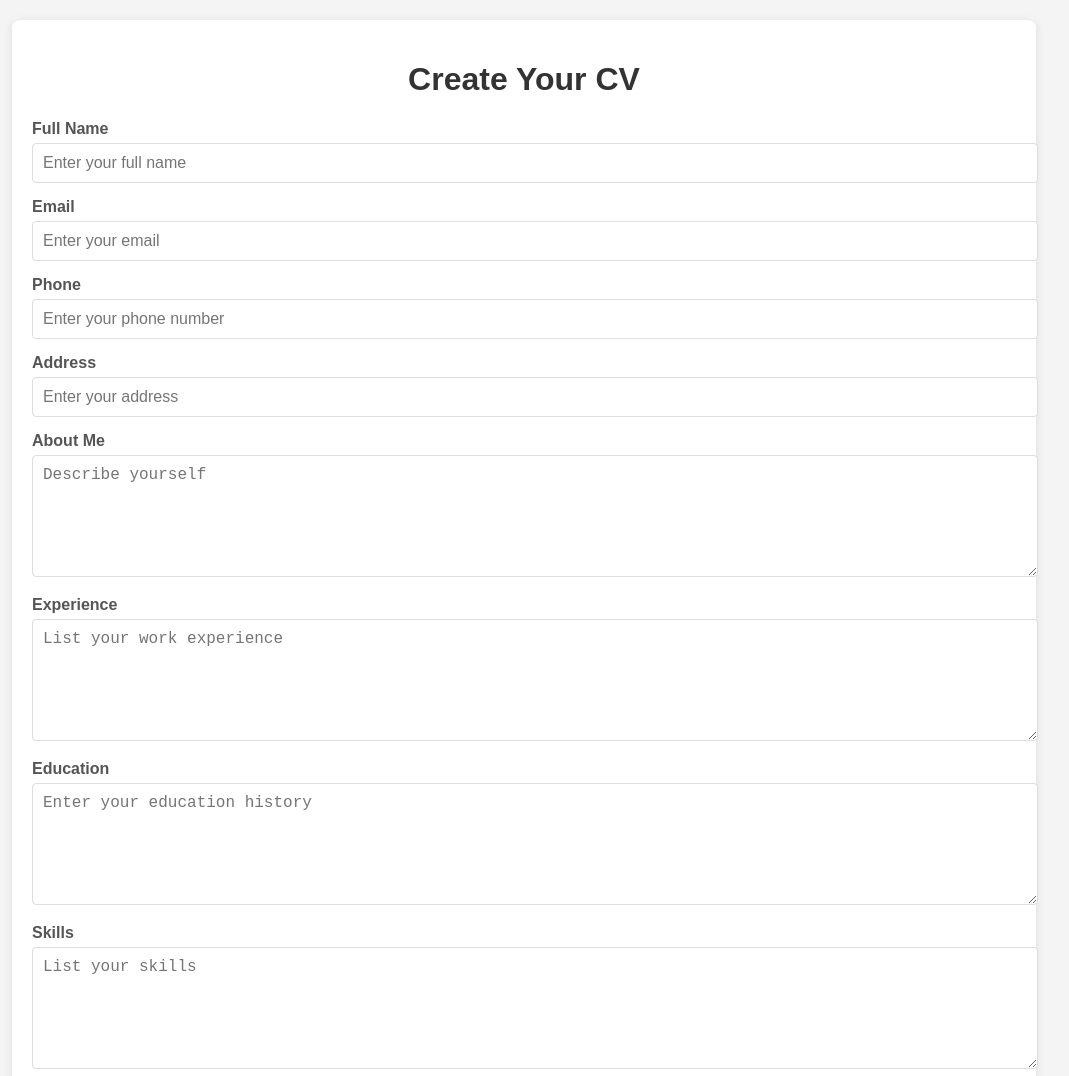
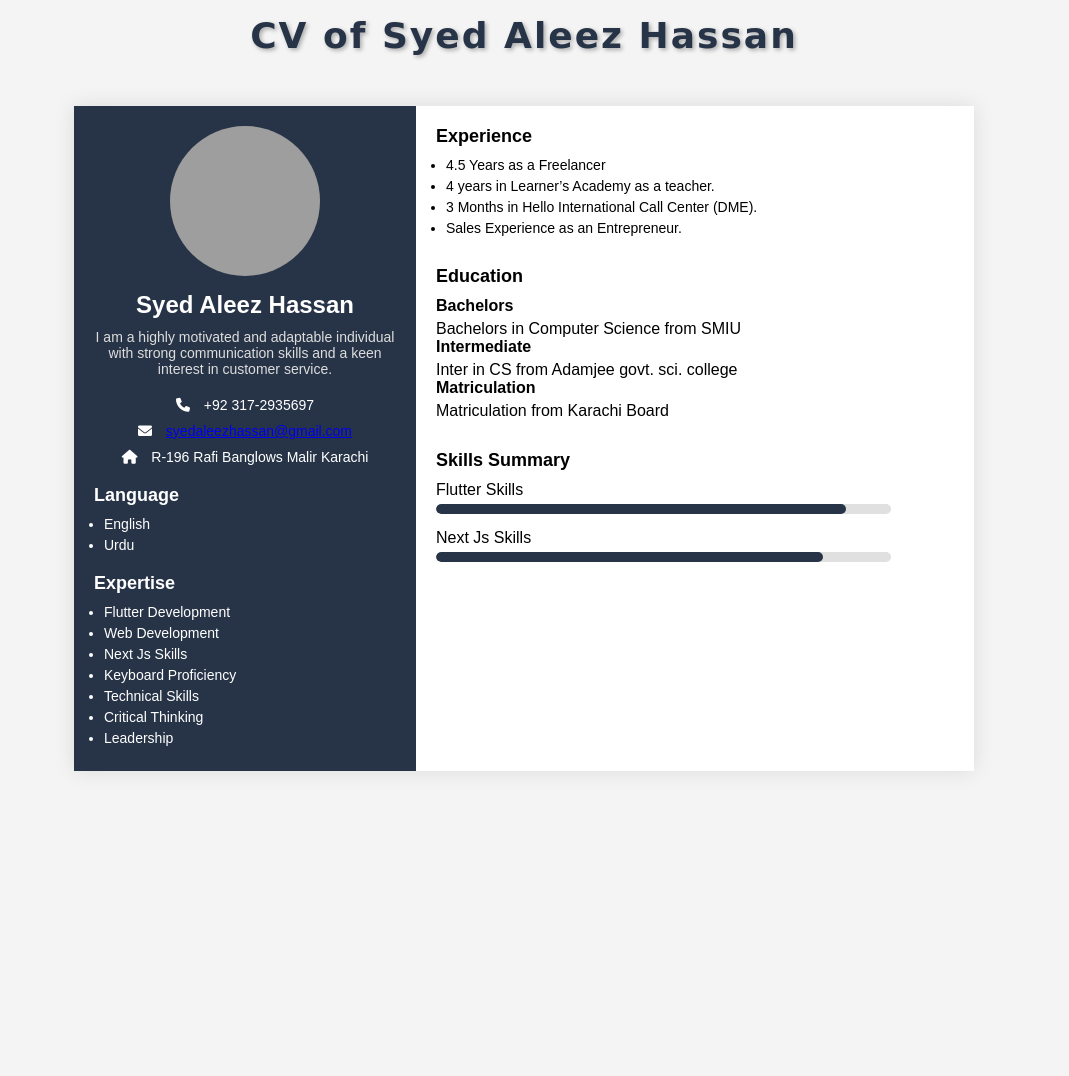
Before and after one commit to SyedAleezHassan/GI-AIWMD-Hackathon, a plain HTML site: page index.html in a window 1280 px wide. Shown: the top 1076 px of the page, without its empty margins (116-1185 px from the left). After the commit the page ends 821 px from the top, so only its background shows below. Drawn offline with Linux system fonts and the light colour scheme; grey boxes are pictures that could not be loaded.

Commit message:
mu resume done

```diff
--- a/index.html
+++ b/index.html
@@ -1,78 +1,92 @@
+
 <!DOCTYPE html>
 <html lang="en">
 <head>
     <meta charset="UTF-8">
     <meta name="viewport" content="width=device-width, initial-scale=1.0">
-    <title>Dynamic CV Generator</title>
+    <title>Resume - Syed Aleez Hassan</title>
     <link rel="stylesheet" href="styles.css">
+    <link rel="stylesheet" href="https://cdnjs.cloudflare.com/ajax/libs/font-awesome/6.0.0-beta3/css/all.min.css" />
+    <script src="script.js"></script>
 </head>
 <body>
+    <h1 class="main_heading">CV of Syed Aleez Hassan</h1>
     <div class="container">
-        <!-- cv foerm -->
-        <form id="cv-form" class="cv-form">
-            <h1>Create Your CV</h1>
-            <div class="form-group">
-                <label for="name">Full Name</label>
-                <input type="text" id="name" placeholder="Enter your full name" required>
+        <div class="left-column">
+            <div class="profile-picture">
+                <img src="https://www.google.com/url?sa=i&url=https%3A%2F%2Fwww.deviantart.com%2Fsomemilk%2Fart%2FSpongebob-4-150x150-PNG-132615469&psig=AOvVaw09OHHgnd5nvc8kzTDLQkM-&ust=1725814069591000&source=images&cd=vfe&opi=89978449&ved=0CBQQjRxqFwoTCMi1l8mksYgDFQAAAAAdAAAAABAE" alt="Profile Picture">
             </div>
-            <div class="form-group">
-                <label for="email">Email</label>
-                <input type="email" id="email" placeholder="Enter your email" required>
+            <h1>Syed Aleez Hassan</h1>
+            <p class="about-me">
+                I am a highly motivated and adaptable individual with strong communication skills and a keen interest in customer service.
+            </p>
+
+            <div class="contact-info">
+                <p><i class="fas fa-phone"></i> +92 317-2935697</p>
+                <p id="email-link"><i class="fas fa-envelope"></i> <a href="#" id="email">syedaleezhassan@gmail.com</a></p>
+                <p><i class="fas fa-home"></i> R-196 Rafi Banglows Malir Karachi</p>
             </div>
-            <div class="form-group">
-                <label for="phone">Phone</label>
-                <input type="tel" id="phone" placeholder="Enter your phone number" required>
+
+            <div class="language-section">
+                <h2>Language</h2>
+                <ul>
+                    <li>English</li>
+                    <li>Urdu</li>
+
+                </ul>
             </div>
-            <div class="form-group">
-                <label for="address">Address</label>
-                <input type="text" id="address" placeholder="Enter your address" required>
+
+            <div class="expertise-section">
+                <h2>Expertise</h2>
+                <ul>
+                    <li>Flutter Development</li>
+                    <li>Web Development</li>
+                    <li>Next Js Skills</li>
+                    <li>Keyboard Proficiency</li>
+                    <li>Technical Skills</li>
+                    <li>Critical Thinking</li>
+                    <li>Leadership</li>
+                </ul>
             </div>
-            <div class="form-group">
-                <label for="about">About Me</label>
-                <textarea id="about" placeholder="Describe yourself" required></textarea>
+        </div>
+
+        <div class="right-column">
+            <div class="section">
+                <h2>Experience</h2>
+                <ul>
+                    <li>4.5 Years as a Freelancer</li>
+                    <li>4 years in Learner’s Academy as a teacher.</li>
+                     <li>3 Months in Hello International Call Center (DME).</li>
+                    <li>Sales Experience as an Entrepreneur.</li>
+                </ul>
             </div>
-            <div class="form-group">
-                <label for="experience">Experience</label>
-                <textarea id="experience" placeholder="List your work experience" required></textarea>
+
+            <div class="section">
+                <h2>Education</h2>
+                <h3>Bachelors</h3>
+                <p>Bachelors in Computer Science from SMIU</p>
+                <h3>Intermediate</h3>
+                <p>Inter in CS from Adamjee govt. sci. college</p>
+                <h3>Matriculation</h3>
+                <p>Matriculation from Karachi Board</p>
             </div>
-            <div class="form-group">
-                <label for="education">Education</label>
-                <textarea id="education" placeholder="Enter your education history" required></textarea>
-            </div>
-            <div class="form-group">
-                <label for="skills">Skills</label>
-                <textarea id="skills" placeholder="List your skills" required></textarea>
-            </div>
-            <button type="submit">Generate CV</button>
-        </form>
 
-        <!-- show dynanic generated cv -->
-        <div id="cv-display" class="cv-display" style="display: none;">
-            <div class="cv-header">
-                <h1 id="cv-name"></h1>
-                <p id="cv-email"></p>
-                <p id="cv-phone"></p>
-                <p id="cv-address"></p>
-            </div>
-            <div class="cv-section">
-                <h2>About Me</h2>
-                <p id="cv-about"></p>
-            </div>
-            <div class="cv-section">
-                <h2>Experience</h2>
-                <p id="cv-experience"></p>
-            </div>
-            <div class="cv-section">
-                <h2>Education</h2>
-                <p id="cv-education"></p>
-            </div>
-            <div class="cv-section">
-                <h2>Skills</h2>
-                <p id="cv-skills"></p>
+            <div class="skills-summary">
+                <h2>Skills Summary</h2>
+                <div class="skill-bar">
+                    <p>Flutter Skills</p>
+                    <div class="progress-bar">
+                        <div class="progress" style="width: 90%;"></div>
+                    </div>
+                </div>
+                <div class="skill-bar">
+                    <p>Next Js Skills</p>
+                    <div class="progress-bar">
+                        <div class="progress" style="width: 85%;"></div>
+                    </div>
+                </div>
             </div>
         </div>
     </div>
-
-    <script src="script.js"></script>
 </body>
 </html>
--- a/script.js
+++ b/script.js
@@ -1,27 +1,12 @@
-// Define types for form fields and their values
-var form = document.getElementById('cv-form');
-form.addEventListener('submit', function (event) {
-    event.preventDefault(); // Prevent form from submitting traditionally
-    // Get form values with explicit typecasting
-    var name = document.getElementById('name').value;
-    var email = document.getElementById('email').value;
-    var phone = document.getElementById('phone').value;
-    var address = document.getElementById('address').value;
-    var about = document.getElementById('about').value;
-    var experience = document.getElementById('experience').value;
-    var education = document.getElementById('education').value;
-    var skills = document.getElementById('skills').value;
-    // Populate the CV with the user input
-    document.getElementById('cv-name').innerText = name;
-    document.getElementById('cv-email').innerText = email;
-    document.getElementById('cv-phone').innerText = phone;
-    document.getElementById('cv-address').innerText = address;
-    document.getElementById('cv-about').innerText = about;
-    document.getElementById('cv-experience').innerText = experience;
-    document.getElementById('cv-education').innerText = education;
-    document.getElementById('cv-skills').innerText = skills;
-    // Show the CV display section
-    document.getElementById('cv-display').style.display = 'block';
-    // Optionally, hide the form after submission
-    document.getElementById('cv-form').style.display = 'none';
-});
+// alert('test');
+var emailLink = document.getElementById('email-link');
+if (emailLink) {
+    emailLink.addEventListener('click', function (event) {
+        event.preventDefault();
+        var email = 'syedaleezhassan@gmail.com';
+        var subject = 'Hello Syed Aleez Hassan';
+        var body = 'Dear Syed,\n\nI would like to get in touch with you.'; // Optional: Pre-fill the body
+        var mailtoLink = "mailto:".concat(email, "?subject=").concat(encodeURIComponent(subject), "&body=").concat(encodeURIComponent(body));
+        window.location.href = mailtoLink;
+    });
+}
--- a/styles.css
+++ b/styles.css
@@ -1,103 +1,132 @@
+*
+{
+    margin: 0;
+    padding: 0;
+    box-sizing: border-box;
+}
+
 body {
     font-family: 'Arial', sans-serif;
-    margin: 0;
-    padding: 0;
     background-color: #f4f4f4;
 }
 
 .container {
-    width: 80%;
+    display: flex;
+    max-width: 900px;
+    margin: 50px auto;
+    background-color: #fff;
+    box-shadow: 0 0 20px rgba(0, 0, 0, 0.1);
+    overflow: hidden;
+}
+
+.left-column {
+    background-color: #273447;
+    color: #fff;
+    padding: 20px;
+    width: 38%;
+    text-align: center;
+}
+
+.right-column {
+    padding: 20px;
+    width: 55%;
+}
+
+.profile-picture {
+    width: 150px;
+    height: 150px;
+    border-radius: 50%;
+    overflow: hidden;
     margin: 0 auto;
-    padding: 20px;
+}
+
+.profile-picture img {
+    width: 100%;
+    height: 100%;
+    object-fit: cover;
 }
 
 h1 {
-    color: #333;
-    text-align: center;
+    font-size: 24px;
+    margin-top: 15px;
 }
 
-.cv-form {
-    background-color: #fff;
-    padding: 20px;
-    border-radius: 8px;
-    box-shadow: 0 2px 10px rgba(0, 0, 0, 0.1);
-    margin-bottom: 20px;
+.about-me {
+    font-size: 14px;
+    margin-top: 10px;
+    color: #ddd;
 }
 
-.form-group {
+.contact-info {
+    margin-top: 20px;
+}
+
+.contact-info p {
+    font-size: 14px;
+    margin-bottom: 10px;
+}
+
+.contact-info i {
+    margin-right: 10px;
+}
+
+.language-section, .expertise-section {
+    margin-top: 20px;
+    text-align: left;
+}
+
+h2 {
+    font-size: 18px;
+    margin-bottom: 10px;
+}
+
+ul {
+    /* list-style: none; */
+    margin-left: 10px;
+}
+.main_heading {
+    text-align: center;
+    font-family: 'Lobster', cursive; /* Replace 'Lobster' with your desired font */
+    font-size: 36px;
+    color: #273447; /* Replace with your preferred color */
+    text-shadow: 2px 2px 4px rgba(0, 0, 0, 0.3);
+    letter-spacing: 2px;
+    animation: bounce 1s infinite;
+  }
+
+ul li {
+    font-size: 14px;
+    margin-bottom: 5px;
+}
+
+.right-column .section {
+    margin-bottom: 30px;
+}
+
+h3 {
+    font-size: 16px;
+    margin-bottom: 5px;
+}
+
+.skills-summary {
+    margin-top: 30px;
+}
+
+.skill-bar {
     margin-bottom: 15px;
 }
 
-.form-group label {
-    display: block;
-    margin-bottom: 5px;
-    font-weight: bold;
-    color: #555;
+.progress-bar {
+    background-color: #e0e0e0;
+    border-radius: 10px;
+    overflow: hidden;
+    height: 10px;
+    width: 100%;
+    margin-top: 5px;
 }
 
-.form-group input,
-.form-group textarea {
-    width: 100%;
-    padding: 10px;
-    border: 1px solid #ddd;
-    border-radius: 4px;
-    font-size: 16px;
-    color: #333;
+.progress {
+    background-color: #273447;
+    height: 100%;
+    border-radius: 10px;
 }
-
-.form-group textarea {
-    height: 100px;
-}
-
-button {
-    display: block;
-    width: 100%;
-    padding: 10px;
-    background-color: #5cb85c;
-    border: none;
-    color: #fff;
-    font-size: 16px;
-    border-radius: 4px;
-    cursor: pointer;
-}
-
-button:hover {
-    background-color: #4cae4c;
-}
-
-.cv-display {
-    background-color: #fff;
-    padding: 20px;
-    border-radius: 8px;
-    box-shadow: 0 2px 10px rgba(0, 0, 0, 0.1);
-}
-
-.cv-header {
-    text-align: center;
-}
-
-.cv-header h1 {
-    font-size: 2.5em;
-    margin-bottom: 10px;
-}
-
-.cv-header p {
-    font-size: 1.2em;
-    color: #777;
-}
-
-.cv-section {
-    margin-top: 20px;
-}
-
-.cv-section h2 {
-    font-size: 1.5em;
-    color: #333;
-    margin-bottom: 10px;
-}
-
-.cv-section p {
-    font-size: 1.1em;
-    color: #555;
-    line-height: 1.6;
-}
```
Also changed, not shown: 1 other file.
